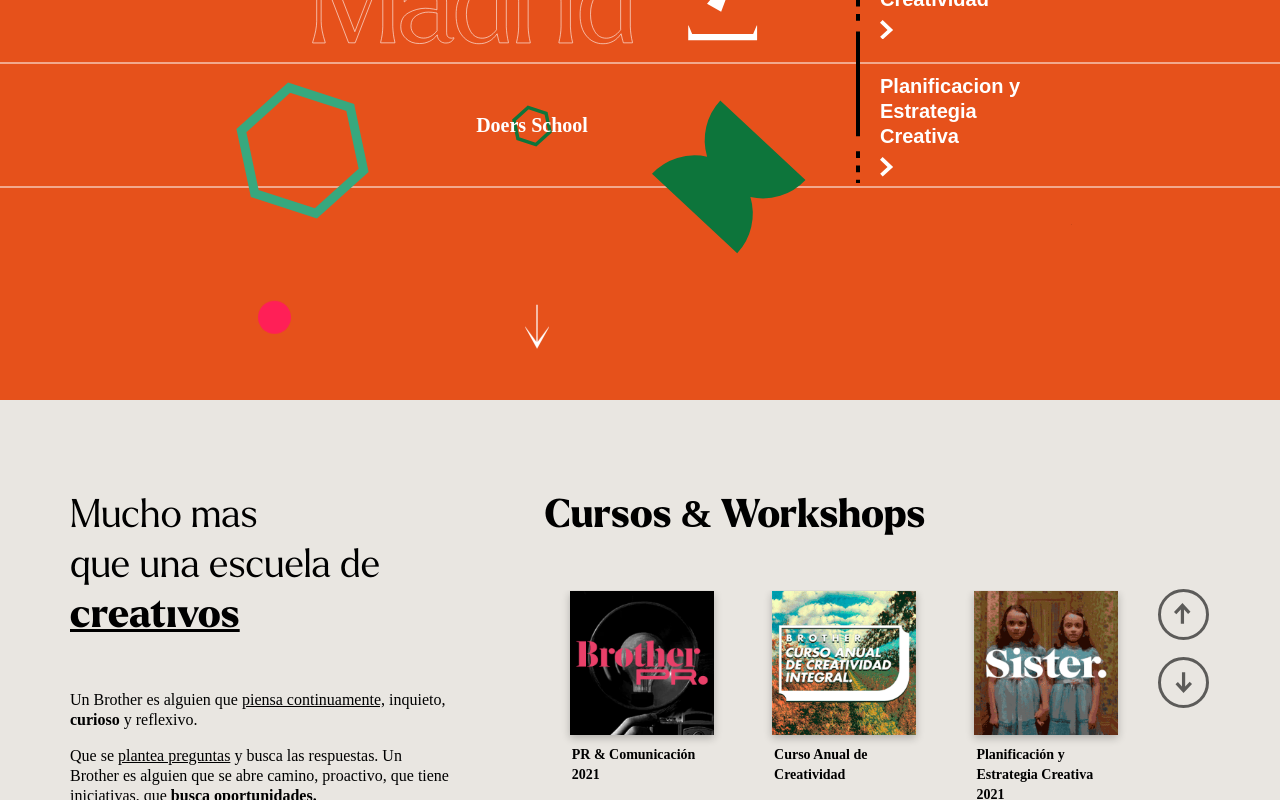
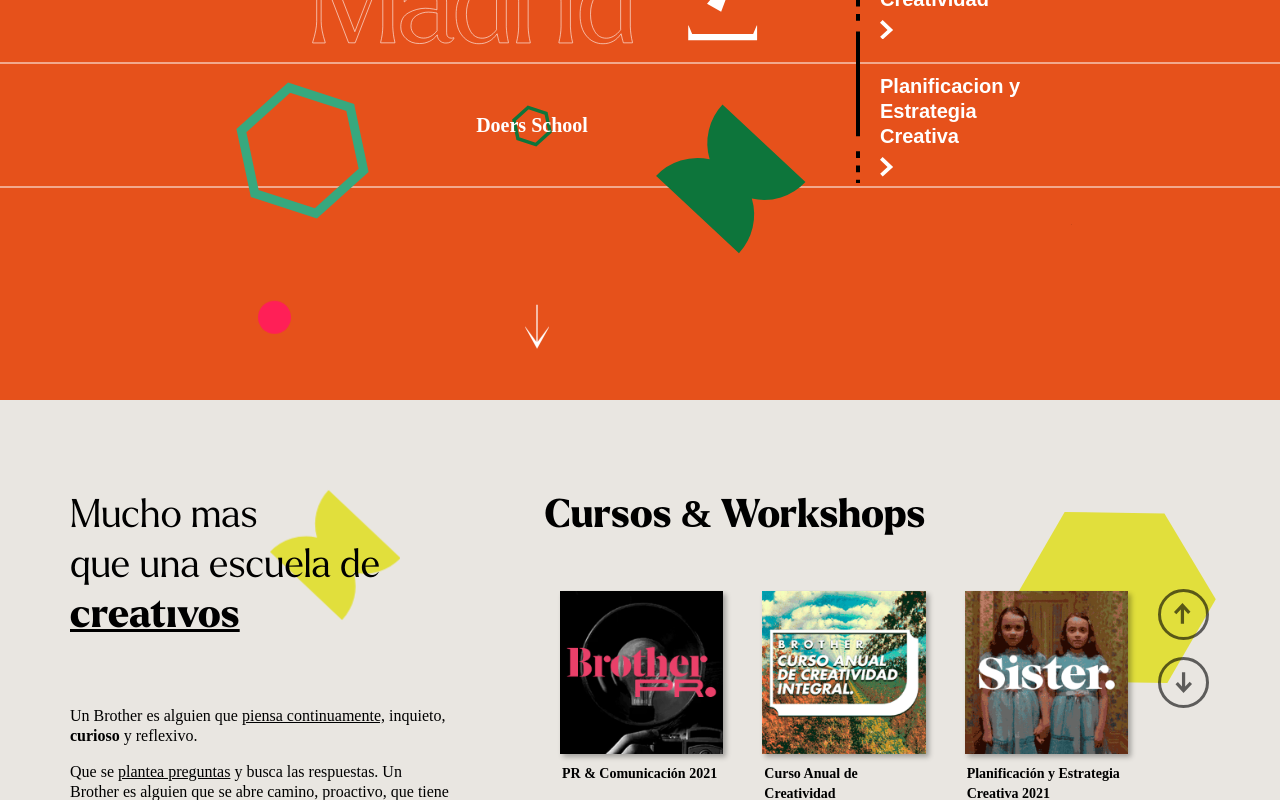
Before and after one commit to juanpedroarmella/codingco-challenge, a Next.js app: page / in a window 1280 px wide. Shown: the part 400-1200 px from the top of the page. Built offline with nearby package versions, Linux system fonts and the light colour scheme; a web font is replaced by a local one.

Commit message:
feat(first-section): icon decorators

```diff
--- a/src/components/course-list/CourseList.tsx
+++ b/src/components/course-list/CourseList.tsx
@@ -8,7 +8,9 @@
     minHeight: '95vh',
     position: 'relative',
     zIndex: 13,
-    backgroundColor: theme.palette.background.paper
+    backgroundColor: theme.palette.background.paper,
+    justifyContent: 'space-between',
+    overflow: 'hidden'
   }
 })
 
@@ -18,7 +20,7 @@
     paddingTop: 90,
     paddingBottom: 40,
     margin: 'auto',
-    justifyContent: 'space-between',
+
     gap: '8.33%',
     [theme.breakpoints.down(1000)]: {
       flexDirection: 'column',
--- a/src/components/course-list/components/CoursesAndWorkshops.tsx
+++ b/src/components/course-list/components/CoursesAndWorkshops.tsx
@@ -2,6 +2,7 @@
 import { styled } from '@mui/material/styles'
 import { useMediaQuery, useTheme } from '@mui/material'
 import ProductCarousel from './ProductCarousel'
+import Image from 'next/image'
 
 const MainContainer = styled(Box)(({ theme }) => {
   return {
@@ -19,8 +20,25 @@
     marginBottom: '50px',
     fontWeight: 'bold',
     fontStyle: 'normal',
+
     [theme.breakpoints.down(725)]: {
       width: '65%'
+    }
+  }
+})
+
+const YellowHex = styled(Image)(({ theme }) => {
+  return {
+    position: 'absolute',
+    top: -20,
+    right: -30,
+    zIndex: -1,
+    [theme.breakpoints.down('md')]: {
+      top: -20,
+      right: -90
+    },
+    [theme.breakpoints.down('md')]: {
+      right: -110
     }
   }
 })
@@ -32,6 +50,12 @@
     <MainContainer component='section'>
       <Title>Cursos & Workshops</Title>
       <ProductCarousel productsperslide={isSm ? 2 : 3} />
+      <YellowHex
+        src='/yellow-hex-full.svg'
+        width={248}
+        height={255}
+        alt='Yellow hex ilustration'
+      />
     </MainContainer>
   )
 }
--- a/src/components/course-list/components/Description.tsx
+++ b/src/components/course-list/components/Description.tsx
@@ -20,7 +20,33 @@
     marginTop: 0,
     marginBottom: '50px',
     fontWeight: '100',
-    fontStyle: 'normal'
+    fontStyle: 'normal',
+    display: 'inline-block',
+    position: 'relative',
+    '&:before': {
+      '@keyframes rotate': {
+        '0%': {
+          transform: 'rotate(0)'
+        },
+        '50%': {
+          transform: 'rotate(20deg)'
+        },
+
+        '100%': {
+          transform: 'rotate(0)'
+        }
+      },
+      animation: 'rotate 3s ease infinite',
+      backgroundImage: 'url(/yellow-trap.svg)',
+      backgroundSize: 'cover',
+      content: '""',
+      position: 'absolute',
+      top: 0,
+      right: -20,
+      width: '130px',
+      height: '130px',
+      zIndex: -1
+    }
   }
 })
 
--- a/src/components/course-list/components/PlacesInfo.tsx
+++ b/src/components/course-list/components/PlacesInfo.tsx
@@ -35,18 +35,14 @@
     top: 0,
     left: 0,
     textAlign: 'center',
-    width: 144,
-    height: 144,
+    width: '100%',
+    height: '100%',
     opacity,
     background: colors?.background,
     color: colors?.color,
     transition: 'opacity 0.3s ease',
     '& svg path': {
       fill: colors?.color
-    },
-    [theme.breakpoints.down('xs')]: {
-      width: 120,
-      height: 120
     }
   }
 })
--- a/src/components/course-list/components/Product.tsx
+++ b/src/components/course-list/components/Product.tsx
@@ -1,5 +1,5 @@
-import { styled, useTheme } from '@mui/material/styles'
-import useMediaQuery from '@mui/material/useMediaQuery'
+import Box from '@mui/material/Box'
+import { styled } from '@mui/material/styles'
 import Image from 'next/image'
 import { useState } from 'react'
 import PlacesInfo from './PlacesInfo'
@@ -9,14 +9,14 @@
     display: 'flex',
     flexDirection: 'column',
     gap: '10px',
-    width: 144,
+    width: '85%',
     position: 'relative',
+    [theme.breakpoints.down('md')]: {
+      width: '100%'
+    },
     '& img': {
-      boxShadow: 'rgba(0, 0, 0, 0.24) 0px 3px 8px'
-    },
-
-    [theme.breakpoints.down('xs')]: {
-      width: 120
+      boxShadow: '3px 3px 5px 0px rgba(0,0,0,0.3) ',
+      position: 'relative !important'
     }
   }
 })
@@ -60,8 +60,6 @@
   alt,
   type
 }: ProductProps): JSX.Element {
-  const theme = useTheme()
-  const isSm = useMediaQuery(theme.breakpoints.down('xs'))
   const [opacity, setOpacity] = useState<0 | 1>(0)
   const handleHover = (): void => {
     setOpacity(1)
@@ -74,15 +72,14 @@
       href='#'
       onMouseOver={handleHover}
       onMouseLeave={handleLeave}>
-      {isSm ? (
-        <Image src={img} width={120} height={120} alt={alt} />
-      ) : (
-        <Image src={img} width={144} height={144} alt={alt} />
-      )}
+      <Box position='relative'>
+        <Image src={img} alt={alt} fill />
+        {type === 'course' ? (
+          <PlacesInfo places={places ?? 'available'} opacity={opacity} />
+        ) : null}
+      </Box>
+
       <Title>{title}</Title>
-      {type === 'course' ? (
-        <PlacesInfo places={places ?? 'available'} opacity={opacity} />
-      ) : null}
     </MainContainer>
   )
 }
--- a/src/components/course-list/components/ProductCarousel.tsx
+++ b/src/components/course-list/components/ProductCarousel.tsx
@@ -15,14 +15,21 @@
   justifyItems: 'center',
   alignItems: 'start',
   gap: '10px',
-  [theme.breakpoints.down('sm')]: {
-    margin: '27px 0'
+  [theme.breakpoints.down('xs')]: {
+    height: '250px',
+    margin: '20px 0'
+  },
+  [theme.breakpoints.down(350)]: {
+    height: '200px'
   }
 }))
 
-const Container = styled(Box)(() => ({
+const Container = styled(Box)(({ theme }) => ({
   display: 'flex',
-  justifyContent: 'space-between'
+  justifyContent: 'center',
+  [theme.breakpoints.down('lg')]: {
+    justifyContent: 'space-between'
+  }
 }))
 
 const ArrowsContainer = styled(Box)(({ theme }) => ({
@@ -34,6 +41,9 @@
   justifyContent: 'center',
   gap: 30,
   width: '8%',
+  [theme.breakpoints.down('md')]: {
+    width: '10%'
+  },
   [theme.breakpoints.down(725)]: {
     position: 'absolute',
     top: 0,
@@ -49,6 +59,9 @@
 const SliderContainer = styled(Box)(({ theme }) => {
   return {
     width: '90%',
+    [theme.breakpoints.down('md')]: {
+      width: '85%'
+    },
     [theme.breakpoints.down(725)]: {
       width: '100%'
     }
@@ -59,7 +72,7 @@
   productsperslide: number
 }
 
-function ProductCarousel({ productsperslide }: Props): JSX.Element {
+function ProductCarousel ({ productsperslide }: Props): JSX.Element {
   const [sliderRef, setSliderRef] = useState<Slider | null>(null)
 
   const slides = useMemo(() => {
@@ -96,7 +109,8 @@
           nextArrow={<></>}
           prevArrow={<></>}
           rows={productsperslide - 1}
-          slidesToScroll={1}>
+          slidesToScroll={1}
+        >
           {slides}
         </Slider>
       </SliderContainer>
--- a/src/components/hero/components/img/Trap.tsx
+++ b/src/components/hero/components/img/Trap.tsx
@@ -26,6 +26,8 @@
         transform: 'rotate(0)'
       }
     },
+    width: '150px',
+    height: '150px',
     animation: 'rotate 3s ease infinite',
     zIndex: -1,
     '& path': {
```
